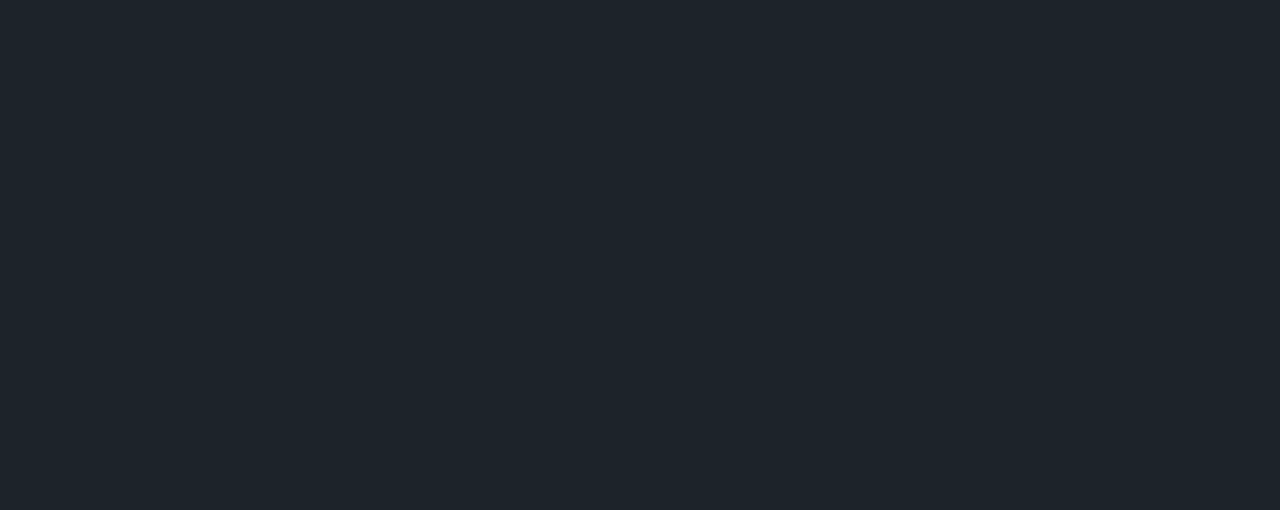
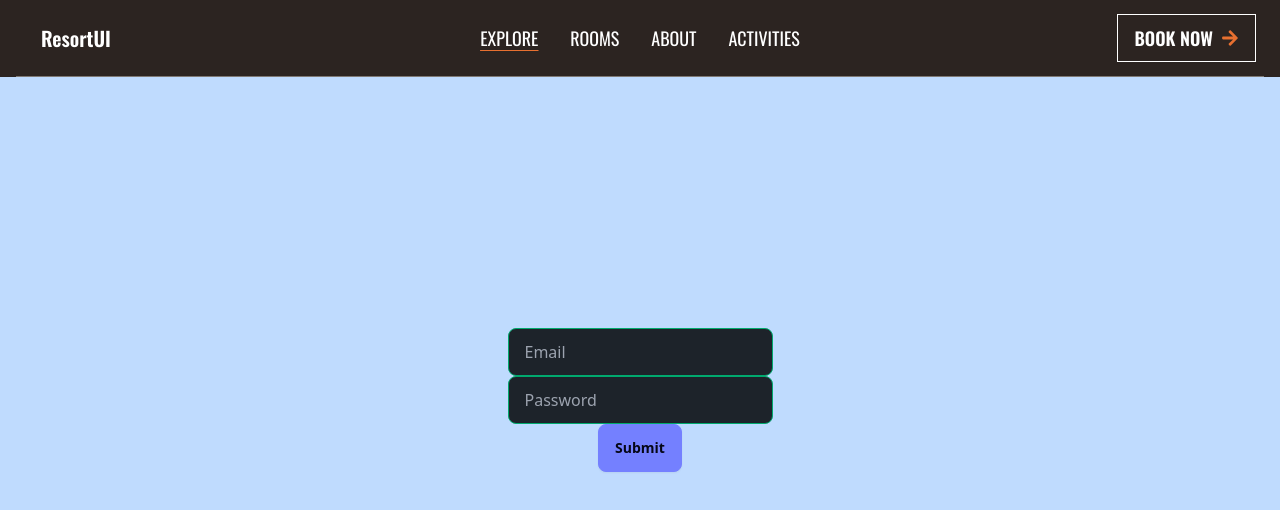
Before and after one commit to KaushalKishorMishra/resort-management-system, a React (Vite) app in the folder frontend/: page /login in a window 1280 px wide. Before the commit this address had no page. Shown: the top 510 px of the page. Built offline with nearby package versions, Linux system fonts and the light colour scheme; a web font is replaced by a local one.

Commit message:
add: setup react-hook-form

```diff
--- a/frontend/package.json
+++ b/frontend/package.json
@@ -15,6 +15,7 @@
     "leaflet": "^1.9.4",
     "react": "^18.2.0",
     "react-dom": "^18.2.0",
+    "react-hook-form": "^7.51.0",
     "react-icons": "^5.0.1",
     "react-leaflet": "^4.2.1",
     "react-router-dom": "^6.22.1",
--- a/frontend/src/MyRoutes.tsx
+++ b/frontend/src/MyRoutes.tsx
@@ -6,6 +6,7 @@ import Book from "./pages/Book";
 import SignUp from "./pages/SignUp";
 import FixedNavLayout from "./layouts/FixedNavLayout";
 import BasicLayout from "./layouts/BasicLayout";
+import Login from "./pages/forms/login/Login";
 
 const MyRoutes: React.FC = () => {
 	return (
@@ -20,6 +21,7 @@ const MyRoutes: React.FC = () => {
 				</Route>
 				<Route path="" element={<FixedNavLayout />}>
 					<Route path="/signup" element={<SignUp />} />
+					<Route path="/login" element={<Login />} />
 				</Route>
 			</Routes>
 		</BrowserRouter>
--- /dev/null
+++ b/frontend/src/pages/forms/FormField.tsx
@@ -0,0 +1,19 @@
+import React from "react";
+import { FormFieldProps } from "./login/Login";
+
+const FormField: React.FC<FormFieldProps> = ({ type, placeholder, name, register, error, valueAsNumber }) => {
+	return (
+		<>
+			<input
+				{...register(name, { valueAsNumber })}
+				type={type}
+				placeholder={placeholder}
+				name={name}
+				className="input bg-white"
+			/>
+			{error && <span className="text-red-500 text-sm">{error.message}</span>}
+		</>
+	);
+};
+
+export default FormField;
--- /dev/null
+++ b/frontend/src/pages/forms/login/Login.tsx
@@ -0,0 +1,82 @@
+import React from "react";
+import { FieldError, FieldValues, UseFormRegister, useForm } from "react-hook-form";
+
+type ValidFieldName = "email" | "password";
+
+export type FormData = {
+	email: string;
+	password: string;
+};
+
+export type FormFieldProps = {
+	type: string;
+	placeholder: string;
+	name: ValidFieldName;
+	register: UseFormRegister<FormData>;
+	error: FieldError | undefined;
+	valueAsNumber?: boolean;
+};
+
+const Login: React.FC = () => {
+	const {
+		register,
+		handleSubmit,
+		formState: { errors, isSubmitting },
+		reset,
+		getValues,
+	} = useForm();
+
+	const onSubmit = (data: FormData) => {
+		setTimeout(() => {
+			return console.log(data);
+		}, 1000);
+	};
+
+	return (
+		<form
+			onSubmit={handleSubmit(onSubmit)}
+			className="bg-blue-200 form-control h-screen flex flex-col justify-center items-center"
+		>
+			<input
+				{...register("email", {
+					required: "Email is required",
+				})}
+				className="input input-success"
+				type="email"
+				placeholder="Email"
+			/>
+			{errors.email && (
+				<span className="text-red-500 text-sm">
+					<>{errors.email.message}</>
+				</span>
+			)}
+			<input
+				{...register("password", {
+					required: "Password is required",
+					minLength: {
+						value: 8,
+						message: "Password must be at least 8 characters",
+					},
+					maxLength: {
+						value: 20,
+						message: "Password must be at most 20 characters",
+					},
+				})}
+				className="input input-success"
+				type="password"
+				placeholder="Password"
+			/>
+			{errors.password && (
+				<span className="text-red-500 text-sm">
+					<>{errors.password.message}</>
+				</span>
+			)}
+			{/* <button className="btn btn-primary" onClick={reset}>Reset</button> */}
+			<button className="btn btn-primary" type="submit" disabled={isSubmitting}>
+				Submit
+			</button>
+		</form>
+	);
+};
+
+export default Login;
```
Also changed, not shown: 1 other file (tests, documents, lock files or other folders).
